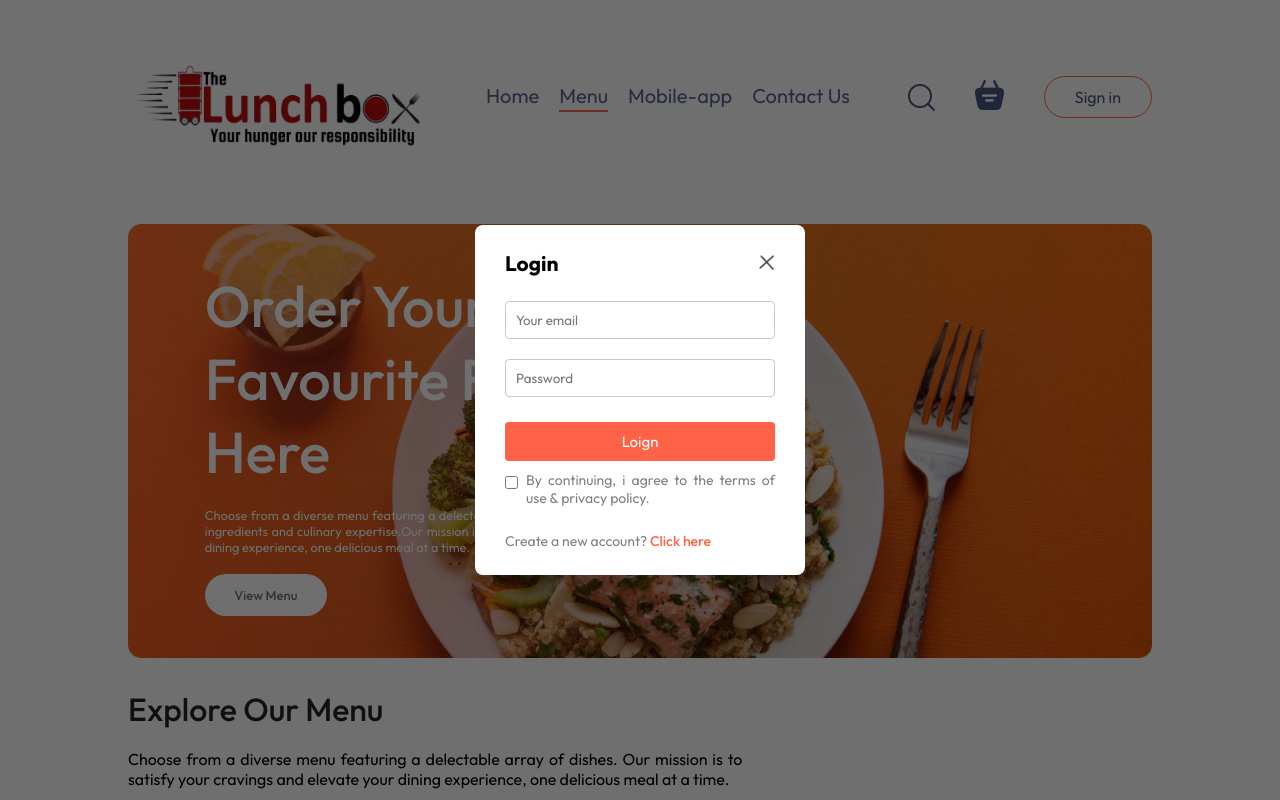
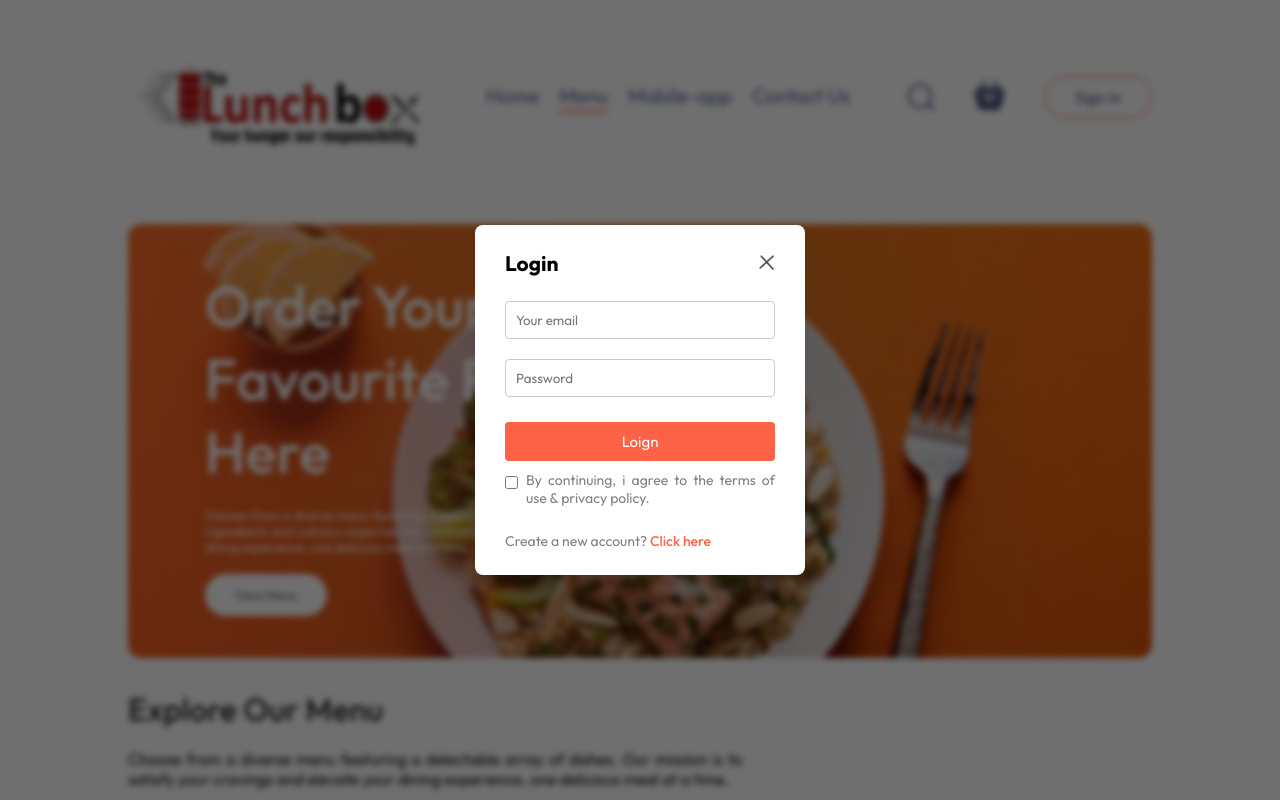
Before and after one commit to abhi143x/Food-Delivery, a React (Vite) app: page / in a window 1280 px wide. Both pictures are taken after a click on the button "Sign in". Shown: the top 800 px of the page. Built offline with nearby package versions, Linux system fonts and the light colour scheme.

Commit message:
some changes

```diff
--- a/src/components/Loginpopup/Loginpopup.css
+++ b/src/components/Loginpopup/Loginpopup.css
@@ -5,6 +5,7 @@
     height: 100%;
     background-color:#00000090;
     display: grid;
+     backdrop-filter: blur(3px);
 }
 
 .login-popup-container{
```
